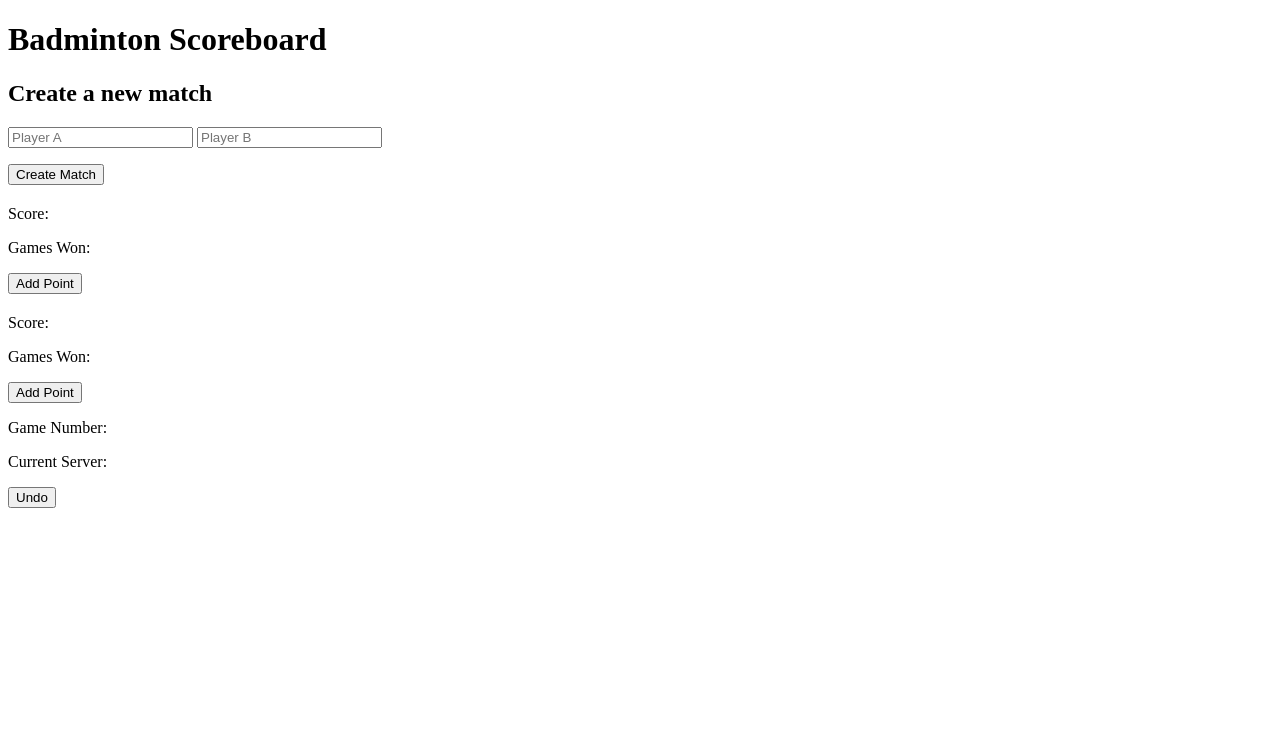
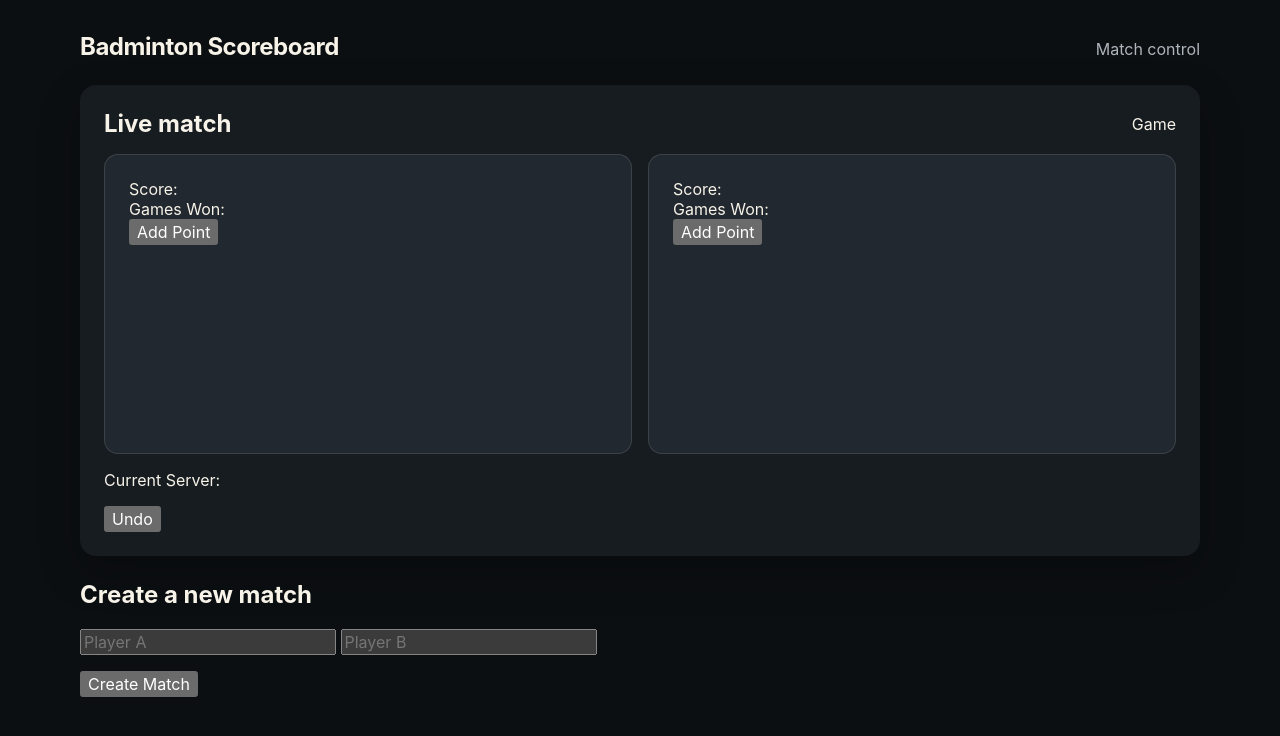
Before and after one commit to muxdz/badminton-scoreboard, a website: page public/index.html in a window 1280 px wide. Drawn offline with nearby package versions, Linux system fonts and the light colour scheme; no server answers.

Commit message:
feat: arrange live controls in player cards

```diff
--- /dev/null
+++ b/public/control.css
@@ -0,0 +1,109 @@
+:root {
+    color-scheme: dark;
+    font-family: Inter, ui-sans-serif, system-ui, -apple-system, BlinkMacSystemFont, "Segoe UI", sans-serif;
+    color: #f7f3e9;
+    background: #0c0f12;
+}
+
+* {
+    box-sizing: border-box;
+}
+
+body {
+    min-width: 320px;
+    min-height: 100vh;
+    margin: 0;
+    background: #0c0f12;
+}
+
+button,
+input {
+    font: inherit;
+}
+
+button {
+    cursor: pointer;
+}
+
+.control-shell {
+    width: min(1120px, calc(100% - 48px));
+    margin: 0 auto;
+    padding: 32px 0 48px;
+}
+
+.page-header {
+    display: flex;
+    align-items: baseline;
+    justify-content: space-between;
+    gap: 24px;
+    margin-bottom: 24px;
+}
+
+.page-header h1,
+.page-header p,
+.live-header h2,
+.live-header p,
+.player-card h3,
+.player-card p {
+    margin: 0;
+}
+
+.page-header h1 {
+    font-size: 1.5rem;
+    letter-spacing: -0.02em;
+}
+
+.page-header p {
+    color: #aeb5bc;
+}
+
+.live-panel {
+    padding: 24px;
+    border-radius: 16px;
+    background: #171c21;
+    box-shadow: 0 16px 40px rgba(0, 0, 0, 0.28);
+}
+
+.live-header {
+    display: flex;
+    align-items: center;
+    justify-content: space-between;
+    gap: 24px;
+    margin-bottom: 16px;
+}
+
+.player-grid {
+    display: grid;
+    grid-template-columns: repeat(2, minmax(0, 1fr));
+    gap: 16px;
+}
+
+.player-card {
+    min-width: 0;
+    min-height: 300px;
+    padding: 24px;
+    border: 1px solid rgba(255, 255, 255, 0.12);
+    border-radius: 14px;
+    background: #22282f;
+}
+
+.player-card h3 {
+    overflow: hidden;
+    font-size: 1.5rem;
+    text-overflow: ellipsis;
+    white-space: nowrap;
+}
+
+.new-match-panel {
+    margin-top: 24px;
+}
+
+::selection {
+    color: #211b0d;
+    background: #f1c86a;
+}
+
+:focus-visible {
+    outline: 3px solid #f1c86a;
+    outline-offset: 3px;
+}
--- a/public/index.html
+++ b/public/index.html
@@ -5,43 +5,54 @@
     <meta http-equiv="X-UA-Compatible" content="IE=edge">
     <meta name="viewport" content="width=device-width, initial-scale=1.0">
     <title>Badminton Scoreboard</title>
+    <link rel="stylesheet" href="/control.css">
     <script src="/socket.io/socket.io.js" defer></script>
     <script src="/control.js" defer></script>
 </head>
 <body>
-    <h1>Badminton Scoreboard</h1>
+    <main class="control-shell">
+        <header class="page-header">
+            <h1>Badminton Scoreboard</h1>
+            <p>Match control</p>
+        </header>
 
-    <section>
-        <h2>Create a new match</h2>
-        <input type="text" id="create-a-name" placeholder="Player A">
-        <input type="text" id="create-b-name" placeholder="Player B">
-        <p id="create-error-message" role="alert"></p>
-        <button id="create-match">Create Match</button>
-    </section>
+        <section class="live-panel" aria-labelledby="live-match-title">
+            <div class="live-header">
+                <h2 id="live-match-title">Live match</h2>
+                <p>Game <span id="game-number"></span></p>
+            </div>
 
+            <div class="player-grid">
+                <article class="player-card" id="player-a-card">
+                    <h3 id="player-a-name"></h3>
+                    <p>Score: <span id="player-a-score"></span></p>
+                    <p>Games Won: <span id="player-a-games-won"></span></p>
+                    <span id="player-a-point-status"></span>
+                    <button id="add-point-player-a">Add Point</button>
+                </article>
 
-    <section>
-        <h2 id="player-a-name"></h2>
-        <p>Score: <span id="player-a-score"></span></p>
-        <p>Games Won: <span id="player-a-games-won"></span></p>
-        <span id="player-a-point-status"></span>
-        <button id="add-point-player-a">Add Point</button>
-    </section>
+                <article class="player-card" id="player-b-card">
+                    <h3 id="player-b-name"></h3>
+                    <p>Score: <span id="player-b-score"></span></p>
+                    <p>Games Won: <span id="player-b-games-won"></span></p>
+                    <span id="player-b-point-status"></span>
+                    <button id="add-point-player-b">Add Point</button>
+                </article>
+            </div>
 
-    <section>
-        <h2 id="player-b-name"></h2>
-        <p>Score: <span id="player-b-score"></span></p>
-        <p>Games Won: <span id="player-b-games-won"></span></p>
-        <span id="player-b-point-status"></span>
-        <button id="add-point-player-b">Add Point</button>
-    </section>
+            <p id="add-error-message" role="alert"></p>
+            <p>Current Server: <span id="current-server"></span></p>
+            <p id="undo-error-message" role="alert"></p>
+            <button id="undo">Undo</button>
+        </section>
 
-    <p id="add-error-message" role="alert"></p>
-
-    <p>Game Number: <span id="game-number"></span></p>
-    <p>Current Server: <span id="current-server"></span></p>
-
-    <p id="undo-error-message" role="alert"></p>
-    <button id="undo">Undo</button>
+        <section class="new-match-panel">
+            <h2>Create a new match</h2>
+            <input type="text" id="create-a-name" placeholder="Player A">
+            <input type="text" id="create-b-name" placeholder="Player B">
+            <p id="create-error-message" role="alert"></p>
+            <button id="create-match">Create Match</button>
+        </section>
+    </main>
 </body>
 </html>
```
